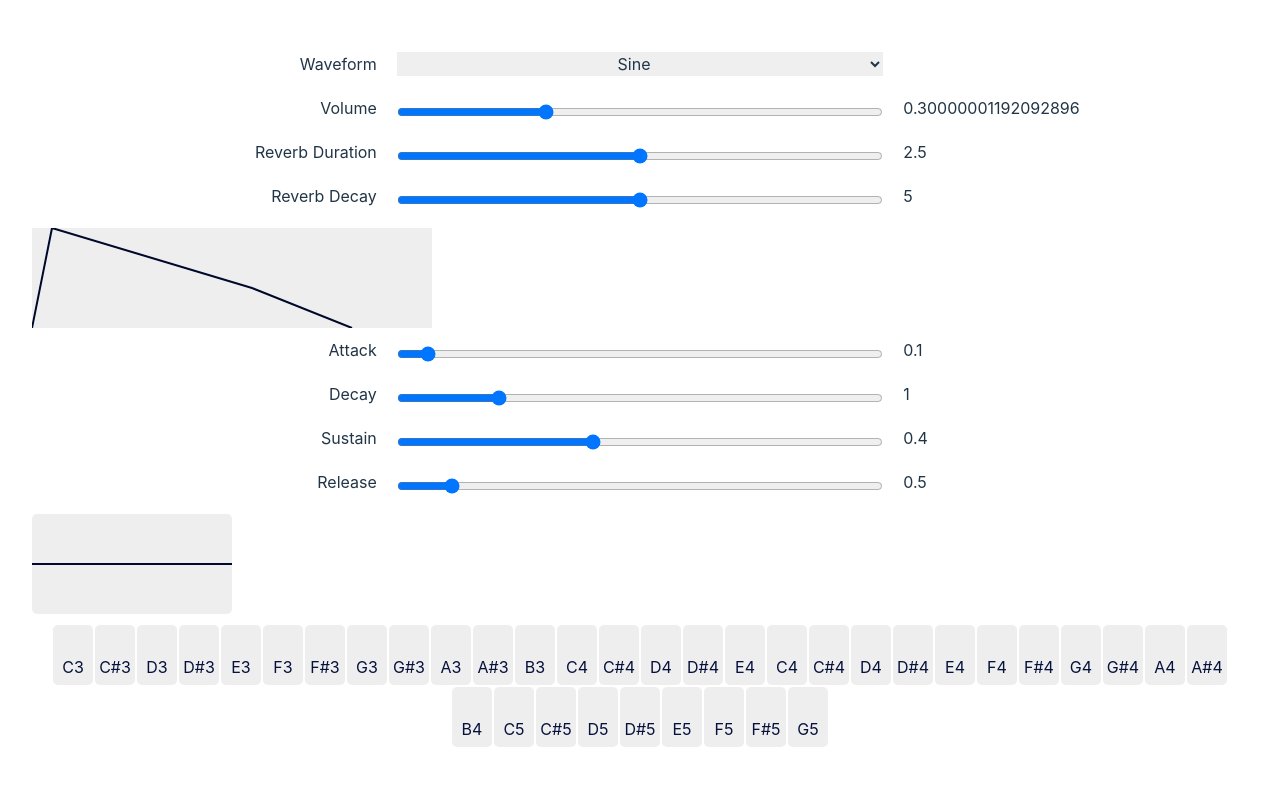
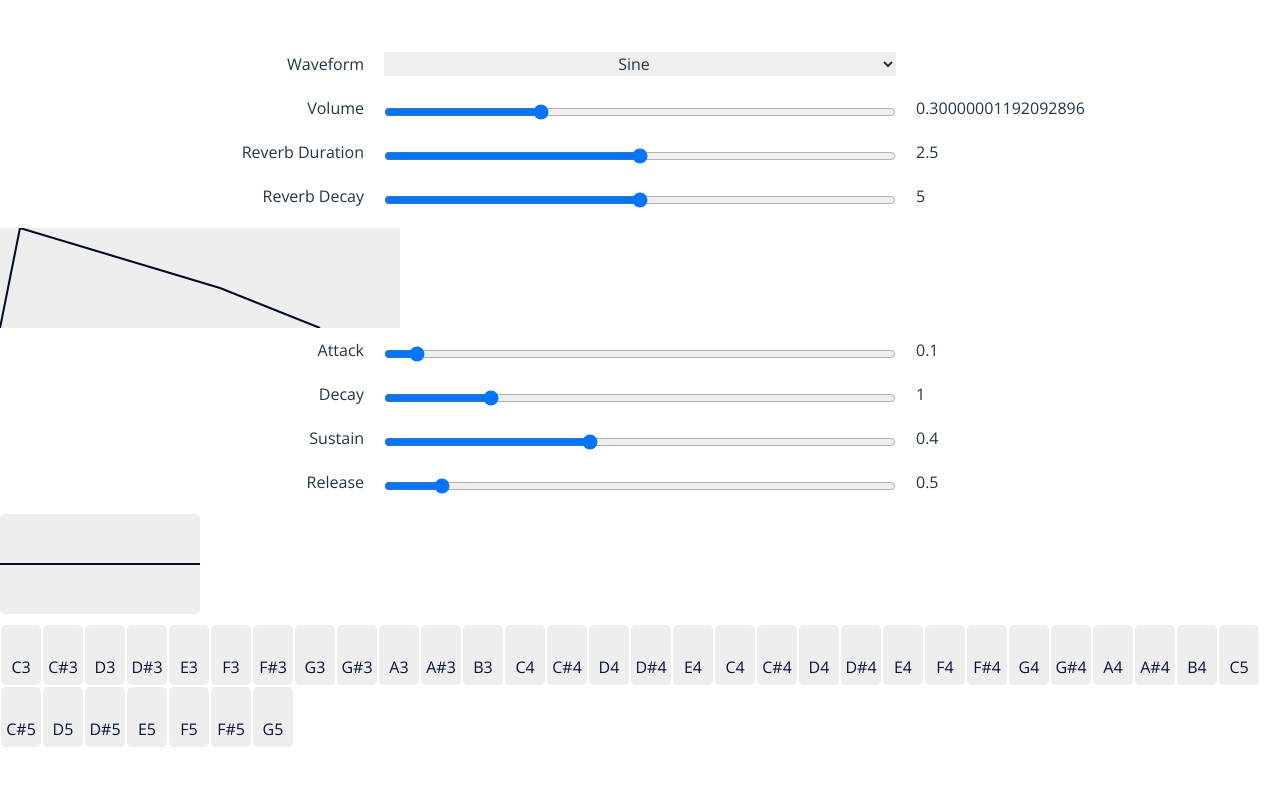
Before and after one commit to TeraByte1024/vsti, a Vue app: page / in a window 1280 px wide. Shown: the top 786 px of the page. Built offline with nearby package versions, Linux system fonts and the light colour scheme.

Commit message:
chore: Update global style config

```diff
--- a/index.html
+++ b/index.html
@@ -2,12 +2,15 @@
 <html lang="en">
   <head>
     <meta charset="UTF-8" />
-    <!-- <link rel="icon" type="image/svg+xml" href="/vite.svg" /> -->
+    <link
+      rel="stylesheet"
+      href="https://fonts.googleapis.com/css2?family=Open+Sans:wght@400;700&display=swap"
+    />
     <meta name="viewport" content="width=device-width, initial-scale=1.0" />
     <title>Web based VSTI</title>
   </head>
   <body>
-    <div id="app"></div>
+    <div id="app" class="relative w-full h-full"></div>
     <script type="module" src="/src/main"></script>
   </body>
 </html>
--- a/src/style.css
+++ b/src/style.css
@@ -3,14 +3,12 @@
 @tailwind utilities;
 
 :root {
-  font-family: Inter, Avenir, Helvetica, Arial, sans-serif;
+  font-family: "Open Sans", Inter, Avenir, Helvetica, Arial, sans-serif;
   font-size: 16px;
   line-height: 24px;
   font-weight: 400;
 
   color-scheme: light dark;
-  color: rgba(255, 255, 255, 0.87);
-  background-color: #242424;
 
   font-synthesis: none;
   text-rendering: optimizeLegibility;
@@ -20,11 +18,15 @@
 }
 
 body {
+  height: 100vh;
   margin: 0;
+  padding: 0;
+  border: none;
   display: flex;
   place-items: center;
   min-width: 320px;
   min-height: 100vh;
+  user-select: none;
 }
 
 h1 {
@@ -32,26 +34,9 @@ h1 {
   line-height: 1.1;
 }
 
-.card {
-  padding: 2em;
-}
-
-#app {
-  max-width: 1280px;
-  margin: 0 auto;
-  padding: 2rem;
-  text-align: center;
-}
-
 @media (prefers-color-scheme: light) {
   :root {
     color: #213547;
     background-color: #ffffff;
   }
-  a:hover {
-    color: #747bff;
-  }
-  button {
-    background-color: #f9f9f9;
-  }
 }
--- a/tailwind.config.ts
+++ b/tailwind.config.ts
@@ -2,7 +2,18 @@
 export default {
   content: ["./src/**/*.{vue,html,js,ts}"],
   theme: {
-    extend: {},
+    container: {
+      center: true,
+    },
+    extend: {
+      colors: {
+        accent: "#354649",
+        primary: "#758295",
+        secondary: "#E5EDEE",
+        focus: "#D4DCDD",
+        success: "#A3C6C4",
+      },
+    },
   },
   plugins: [],
 };
```
